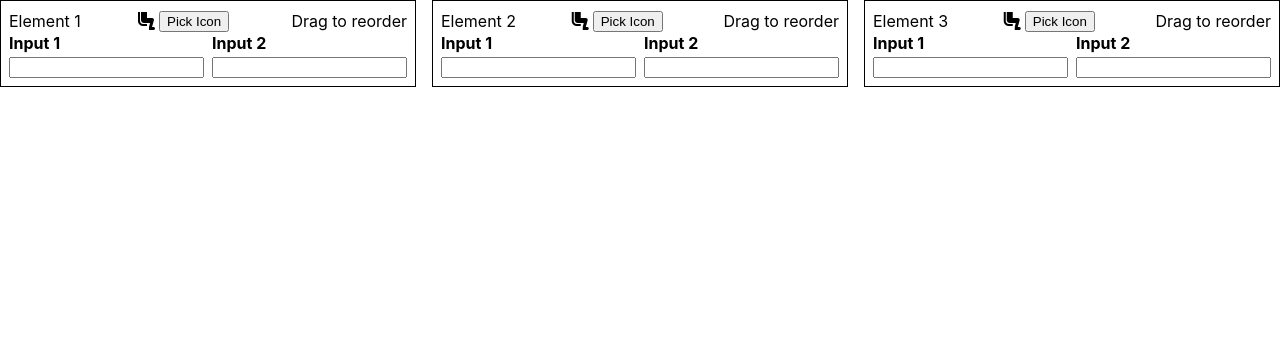
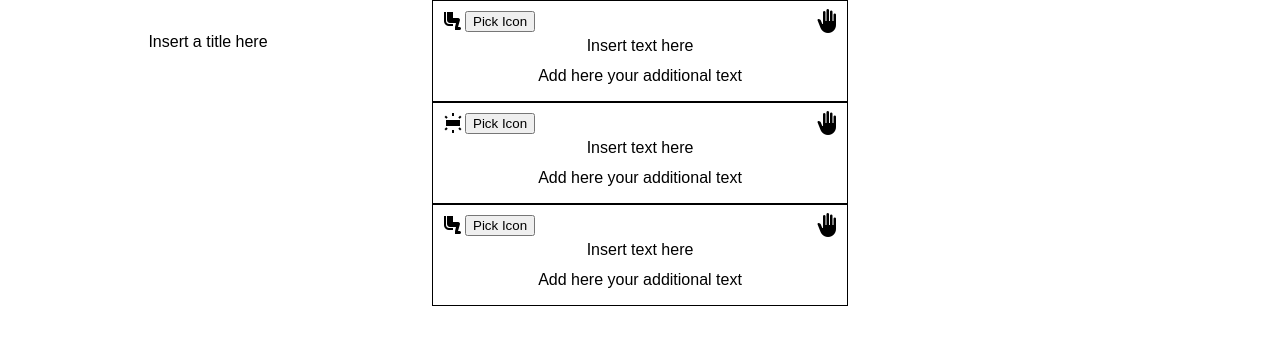
Before and after one commit to rudiszubert369/react-slide-editor, a React (Create React App) app in the folder react-slide-editor/: page / in a window 1280 px wide. Shown: the top 344 px of the page. Built offline with nearby package versions, Linux system fonts and the light colour scheme.

Commit message:
added localstorage support, updated reducer, added title and elementlist components

```diff
--- a/react-slide-editor/src/App.js
+++ b/react-slide-editor/src/App.js
@@ -1,8 +1,9 @@
-import React, { useReducer, createContext } from 'react';
+import React, { useEffect, useReducer, createContext } from 'react';
 import styled from 'styled-components';
 import { DndProvider } from 'react-dnd';
 import { HTML5Backend } from 'react-dnd-html5-backend';
-import Element from './components/Element';
+import Title from './components/Title';
+import ElementList from './components/ElementList';
 import { initialState, reducer } from './reducer';
 
 const AppContainer = styled.div`
@@ -16,30 +17,26 @@ export const AppContext = createContext();
 function App() {
   const [state, dispatch] = useReducer(reducer, initialState);
 
-  // useEffect(() => {
-  //   const storedState = localStorage.getItem('slideEditorState');
+  useEffect(() => {
+    const storedState = localStorage.getItem('slideEditorState');
+    if (storedState) {
+      dispatch({
+        type: 'setStoredState',
+        payload: JSON.parse(storedState),
+      });
+    }
+  }, []);
 
-  //   if (storedState) {
-  //     dispatch({
-  //       type: 'setStoredState',
-  //       payload: JSON.parse(storedState),
-  //     });
-  //   }
-  // }, []);
-
-  // useEffect(() => {
-  //   if (state.nextId !== 1) {
-  //     localStorage.setItem('slideEditorState', JSON.stringify(state));
-  //   }
-  // }, [state]);
+  useEffect(() => {
+    localStorage.setItem('slideEditorState', JSON.stringify(state));
+  }, [state]);
 
   return (
     <DndProvider backend={HTML5Backend}>
       <AppContext.Provider value={{ state, dispatch }}>
         <AppContainer>
-          {state.map((element, index) => (
-            <Element key={element.id} element={element} index={index} />
-          ))}
+          <Title title={state.title} />
+          <ElementList elements={state.elements} />
         </AppContainer>
       </AppContext.Provider>
     </DndProvider>
--- a/react-slide-editor/src/components/Element.js
+++ b/react-slide-editor/src/components/Element.js
@@ -7,7 +7,12 @@ import Icon from './Icon';
 const ElementContainer = styled.div`
   border: 1px solid black;
   padding: 8px;
-`;
+  border: 1px solid black;
+  padding: 8px;
+  opacity: (isDragging ? 0 : 1)};
+  background-color: (isOver ? 'lightgrey' : 'white')};
+  transition: opacity 0.2s ease-in-out;
+`;//TODO does bg color even work
 
 const ElementHeader = styled.div`
   display: flex;
@@ -16,22 +21,25 @@ const ElementHeader = styled.div`
 `;
 
 const ElementInputs = styled.div`
-  display: grid;
-  grid-template-columns: 1fr 1fr;
-  gap: 8px;
+  display: flex;
+  flex-direction: column;
 `;
 
 const InputContainer = styled.div`
   display: flex;
   flex-direction: column;
-`;
-
-const InputLabel = styled.label`
-  font-weight: bold;
+  margin-bottom: 8px;
 `;
 
 const InputField = styled.input`
   margin-top: 4px;
+  border: none;
+  background: none;
+  font-size: 16px;
+  color: inherit;
+  padding: 0;
+  outline: none;
+  text-align: center;
 `;
 
 const IconContainer = styled.div`
@@ -71,18 +79,16 @@ function Element({ element, index }) {
   };
 
   return (
-    <ElementContainer ref={drop} style={{ opacity: isDragging ? 0.5 : 1, backgroundColor: isOver ? 'lightgrey' : 'white' }}>
+    <ElementContainer ref={drop}>
       <ElementHeader ref={drag}>
-        <div>{element.name}</div>
         <IconContainer>
           <Icon icon={element.icon} id={element.id} />
         </IconContainer>
-        <div>Drag to reorder</div>
+        <span className="material-icons">back_hand</span>
       </ElementHeader>
       <ElementInputs>
         {element.inputs.map((input) => (
           <InputContainer key={input.id}>
-            <InputLabel htmlFor={`input-${element.id}-${input.id}`}>Input {input.id}</InputLabel>
             <InputField
               id={`input-${element.id}-${input.id}`}
               type="text"
--- /dev/null
+++ b/react-slide-editor/src/components/ElementList.js
@@ -0,0 +1,14 @@
+import React from 'react';
+import Element from './Element';
+
+function ElementList({ elements }) {
+  return (
+    <div>
+      {elements.map((element, index) => (
+        <Element key={element.id} element={element} index={index} />
+      ))}
+    </div>
+  );
+}
+
+export default ElementList;
--- /dev/null
+++ b/react-slide-editor/src/components/Title.js
@@ -0,0 +1,40 @@
+import React, { useState, useContext } from 'react';
+import styled from 'styled-components';
+import { AppContext } from '../App';
+
+const TitleContainer = styled.div`
+  display: flex;
+  justify-content: center;
+  align-items: center;
+  height: 80px;
+`;
+
+const InputField = styled.input`
+  margin-top: 4px;
+  border: none;
+  background: none;
+  font-size: 16px;
+  color: inherit;
+  padding: 0;
+  outline: none;
+  text-align: center;
+`;
+
+function Title({ title }) {
+  const [value, setValue] = useState(title);
+  const { dispatch } = useContext(AppContext);
+
+  const handleInputChange = (event) => {
+    const { value } = event.target;
+    setValue(value);
+    dispatch({ type: 'editTitle', title: value });
+  };
+
+  return (
+    <TitleContainer>
+      <InputField onChange={handleInputChange} value={value}></InputField>
+    </TitleContainer>
+  );
+}
+
+export default Title;
--- a/react-slide-editor/src/reducer.js
+++ b/react-slide-editor/src/reducer.js
@@ -1,14 +1,19 @@
-export const initialState = [
-  { id: 1, name: 'Element 1', inputs: [{ id: 1, value: '' }, { id: 2, value: '' }], icon: 'airline_seat_legroom_reduced' },
-  { id: 2, name: 'Element 2', inputs: [{ id: 1, value: '' }, { id: 2, value: '' }], icon: 'airline_seat_legroom_reduced' },
-  { id: 3, name: 'Element 3', inputs: [{ id: 1, value: '' }, { id: 2, value: '' }], icon: 'airline_seat_legroom_reduced' },
-];
+export const initialState = {
+  title: 'Insert a title here',
+  elements: [
+    { id: 1, inputs: [{ id: 1, value: 'Insert text here' }, { id: 2, value: 'Add here your additional text' }], icon: 'airline_seat_legroom_reduced' },
+    { id: 2, inputs: [{ id: 1, value: 'Insert text here' }, { id: 2, value: 'Add here your additional text' }], icon: 'fluorescent' },
+    { id: 3, inputs: [{ id: 1, value: 'Insert text here' }, { id: 2, value: 'Add here your additional text' }], icon: 'airline_seat_legroom_reduced' },
+  ]
+};
 
 export function reducer(state, action) {
   switch (action.type) {
   case 'editInput': {
     const { elementId, inputId, value } = action;
-    return state.map((element) => {
+    return {
+      ...state,
+      elements: state.elements.map((element) => {
         if (element.id === elementId) {
           return {
             ...element,
@@ -21,23 +26,37 @@ export function reducer(state, action) {
           };
         }
         return element;
-    });
+      }),
+    };
   }
   case 'moveElement': {
     const { sourceIndex, destinationIndex } = action.payload;
-    const newState = [...state];
-    const [removed] = newState.splice(sourceIndex, 1);
-    newState.splice(destinationIndex, 0, removed);
+    const newState = { ...state, elements: [...state.elements] };
+    const [removed] = newState.elements.splice(sourceIndex, 1);
+    newState.elements.splice(destinationIndex, 0, removed);
     return newState;
   }
   case 'editIcon': {
     const { elementId: iconElementId, icon } = action;
-    return state.map((element) => {
+    return {
+      ...state,
+      elements: state.elements.map((element) => {
         if (element.id === iconElementId) {
           return { ...element, icon };
         }
         return element;
-    });
+      }),
+    };
+  }
+  case 'editTitle': {
+    const { title } = action;
+    return { ...state, title };
+  }
+  case 'setStoredState': {
+    if ( JSON.stringify(action.payload) !== JSON.stringify(initialState)) {
+      return action.payload;
+    }
+    return state;
   }
   default:
     return state;
```
Also changed, not shown: react-slide-editor/src/hooks/useIconNames.js (indentation only). Lines whose indentation alone changed are shown as unchanged.
